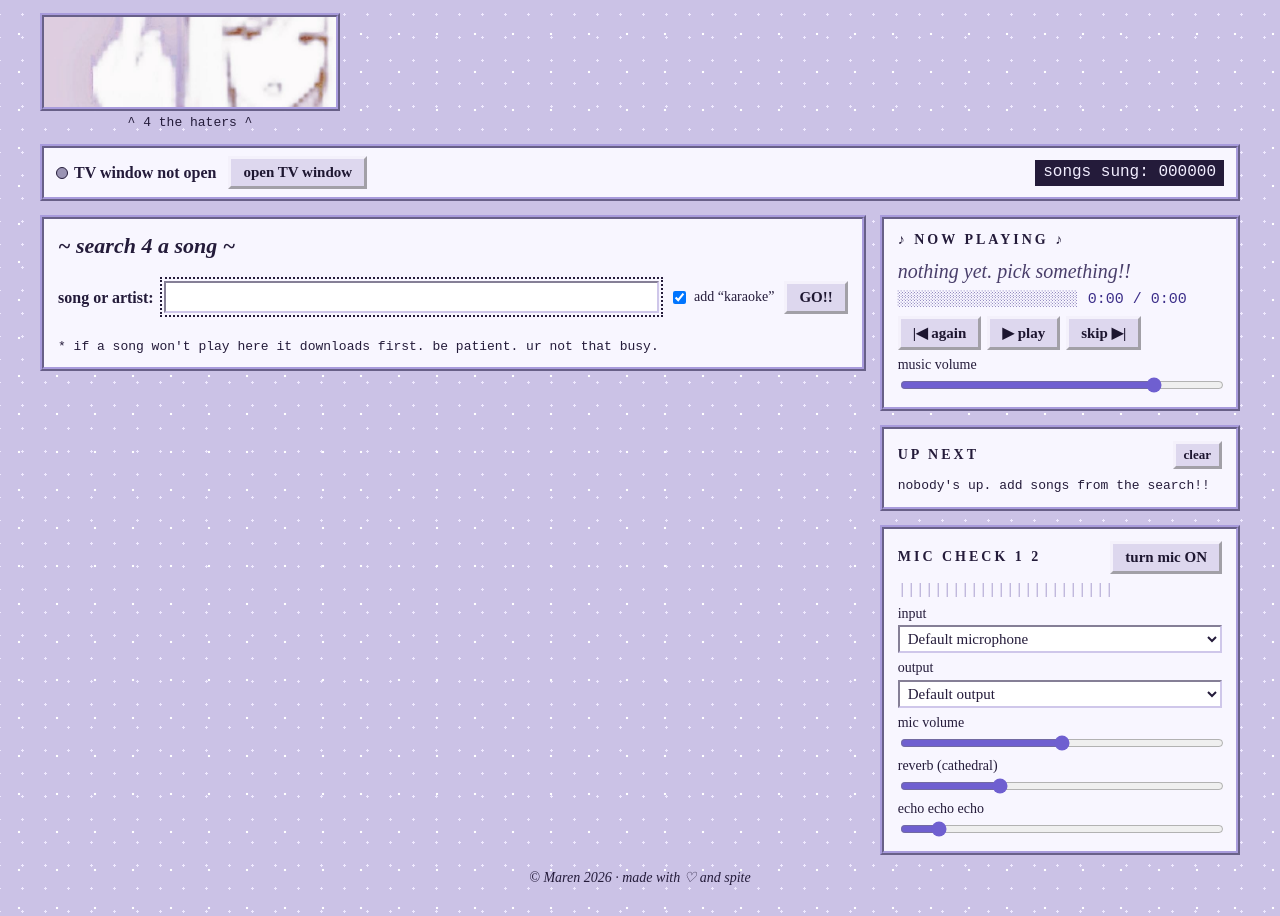
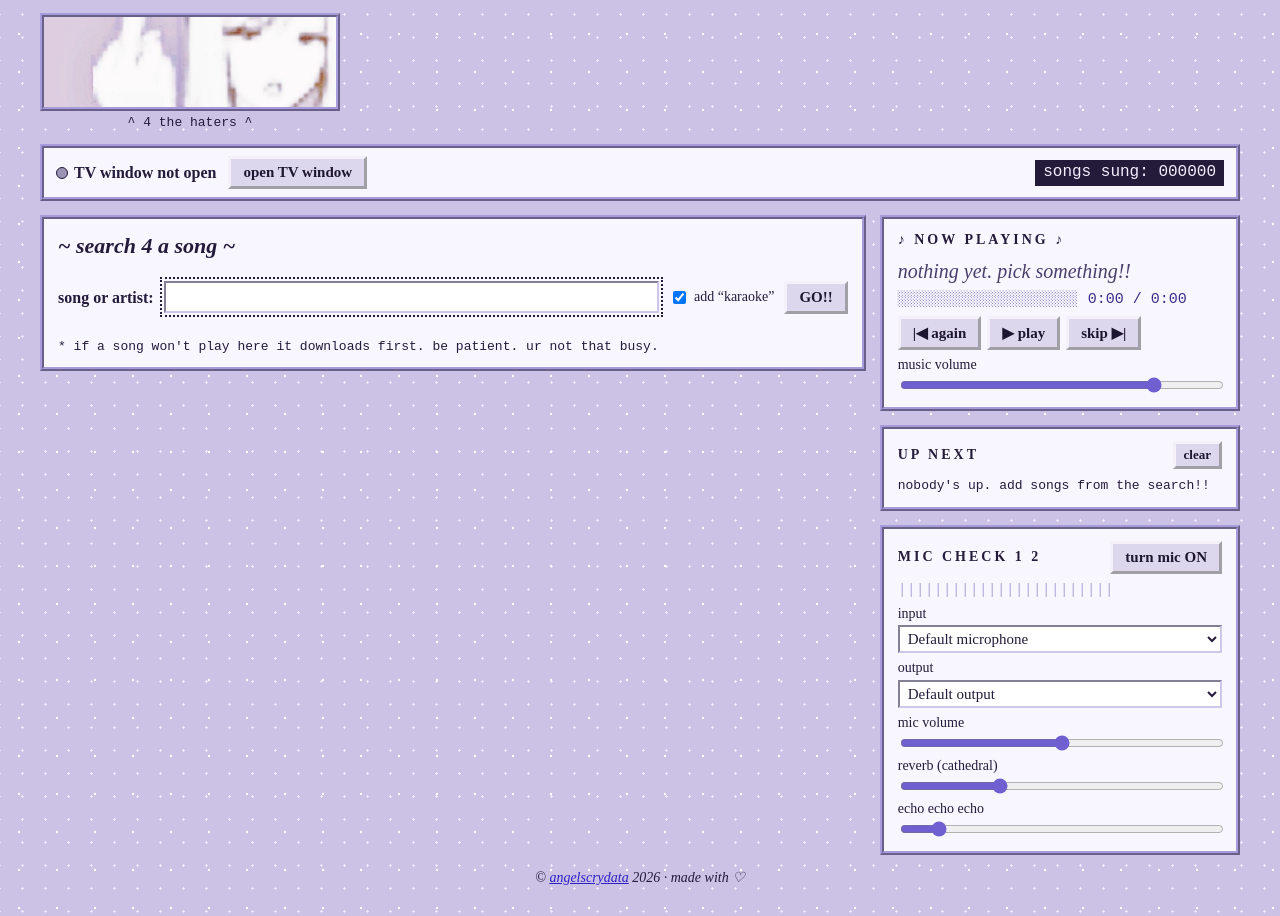
Before and after one commit to angelscrydata/angel-hours-karaoke, a plain HTML site: page static/index.html in a window 1280 px wide. Shown: the part 175-1091 px from the top of the page. Drawn offline with Linux system fonts and the light colour scheme; no server answers; a web font is replaced by a local one.

Commit message:
Link footer credit to angelscrydata.com
Co-Authored-By: Claude Opus 5.5 <noreply@anthropic.com>

```diff
--- a/static/index.html
+++ b/static/index.html
@@ -97,7 +97,7 @@
     </aside>
   </main>
 
-  <footer class="footer">© Maren 2026 · made with ♡ and spite</footer>
+  <footer class="footer">© <a href="https://www.angelscrydata.com/" target="_blank" rel="noopener">angelscrydata</a> 2026 · made with ♡</footer>
 </div>
 
 <div id="toast" class="toast" role="status"></div>
```
